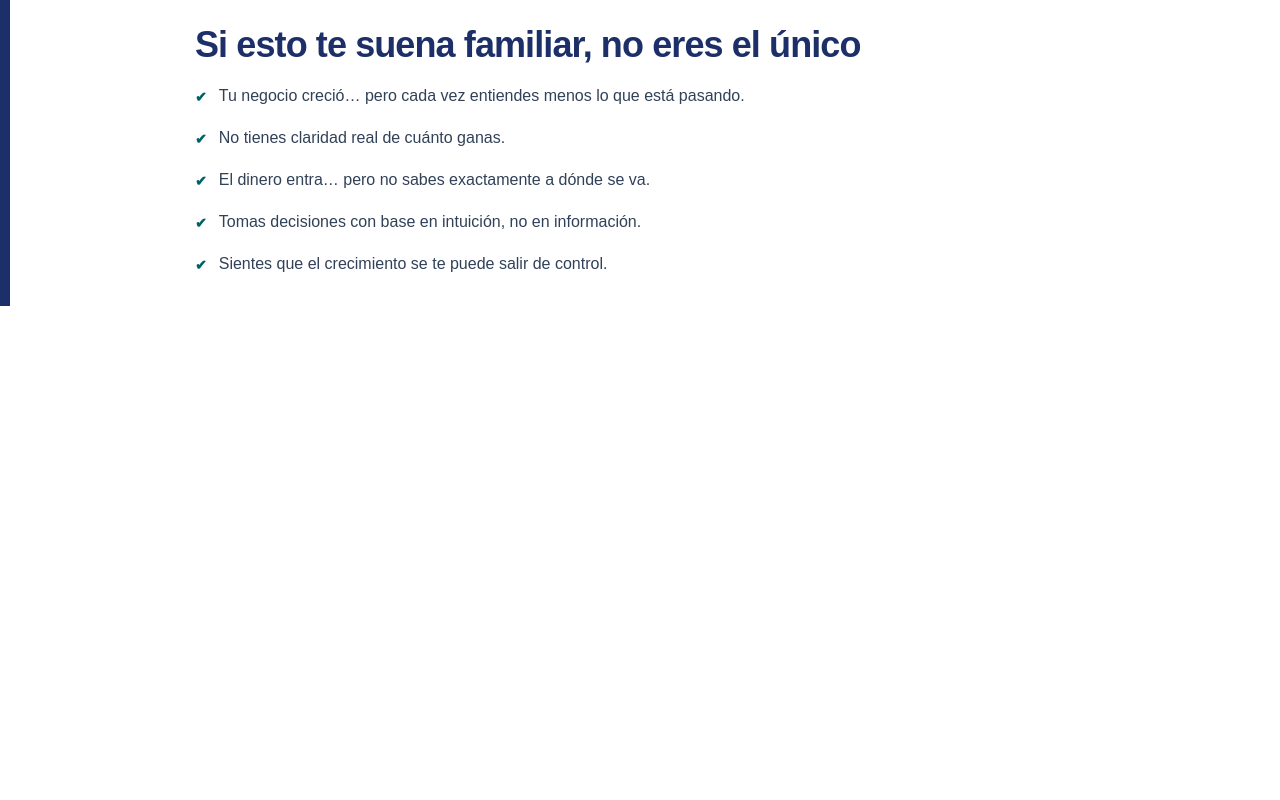
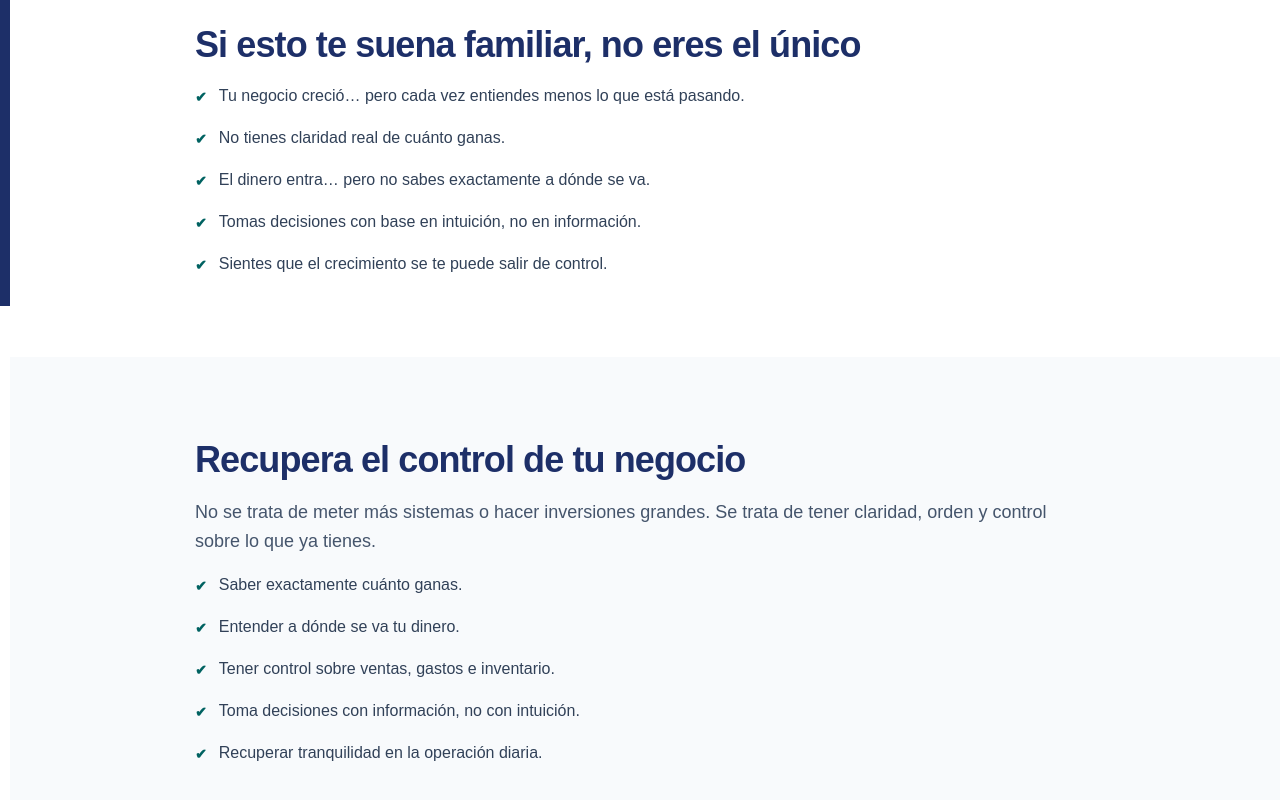
Before and after one commit to EmphaticoOnline/emphasys-web, a Next.js app: page /software-para-controlar-negocio in a window 1280 px wide. Shown: the part 494-1294 px from the top of the page. Before the commit the page ends 851 px from the top, so only its background shows below. Built offline with nearby package versions, Linux system fonts and the light colour scheme.

Commit message:
deploy auto

```diff
--- a/app/software-para-controlar-negocio/page.tsx
+++ b/app/software-para-controlar-negocio/page.tsx
@@ -126,6 +126,67 @@ export default function SoftwareParaControlarNegocioPage() {
           </ul>
         </div>
       </section>
+      <section className="bg-slate-50 text-slate-900">
+        <div className="mx-auto max-w-[900px] px-6 py-16 sm:px-10 lg:px-0 lg:py-20 space-y-4">
+          <h2
+            className="text-3xl font-semibold leading-tight tracking-tight sm:text-4xl"
+            style={{ color: "var(--color-emphasys-blue)" }}
+          >
+            Recupera el control de tu negocio
+          </h2>
+          <p className="text-lg leading-relaxed text-slate-600">
+            No se trata de meter más sistemas o hacer inversiones grandes. Se
+            trata de tener claridad, orden y control sobre lo que ya tienes.
+          </p>
+          <ul className="mt-2 space-y-4 text-base font-medium leading-relaxed text-slate-700">
+            <li className="flex items-start gap-3">
+              <span
+                className="mt-1 text-sm font-semibold text-[var(--color-emphasys-green)]"
+                aria-hidden="true"
+              >
+                ✔
+              </span>
+              <span>Saber exactamente cuánto ganas.</span>
+            </li>
+            <li className="flex items-start gap-3">
+              <span
+                className="mt-1 text-sm font-semibold text-[var(--color-emphasys-green)]"
+                aria-hidden="true"
+              >
+                ✔
+              </span>
+              <span>Entender a dónde se va tu dinero.</span>
+            </li>
+            <li className="flex items-start gap-3">
+              <span
+                className="mt-1 text-sm font-semibold text-[var(--color-emphasys-green)]"
+                aria-hidden="true"
+              >
+                ✔
+              </span>
+              <span>Tener control sobre ventas, gastos e inventario.</span>
+            </li>
+            <li className="flex items-start gap-3">
+              <span
+                className="mt-1 text-sm font-semibold text-[var(--color-emphasys-green)]"
+                aria-hidden="true"
+              >
+                ✔
+              </span>
+              <span>Toma decisiones con información, no con intuición.</span>
+            </li>
+            <li className="flex items-start gap-3">
+              <span
+                className="mt-1 text-sm font-semibold text-[var(--color-emphasys-green)]"
+                aria-hidden="true"
+              >
+                ✔
+              </span>
+              <span>Recuperar tranquilidad en la operación diaria.</span>
+            </li>
+          </ul>
+        </div>
+      </section>
     </>
   );
 }
```
